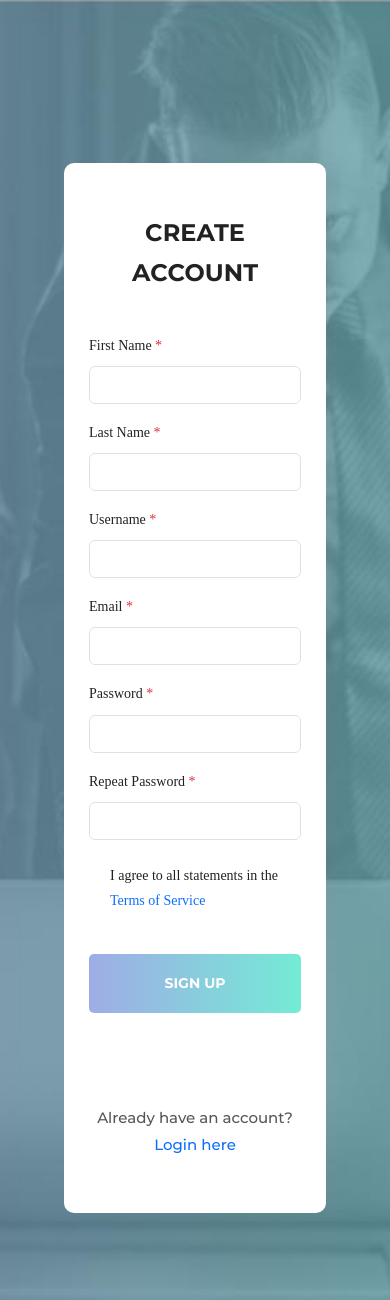
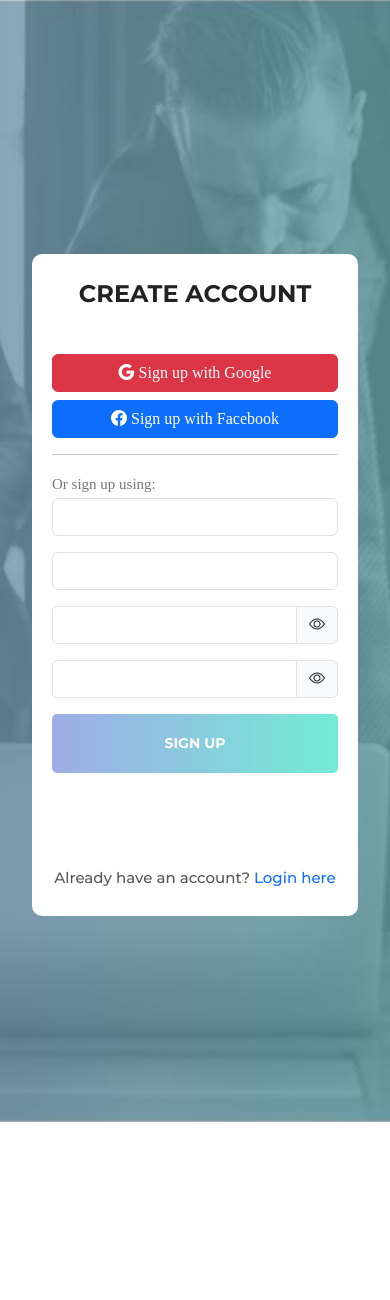
Before and after one commit to Harbeyzino/django-project, a Django app: page /security/sign_up/ in a window 390 px wide. Shown: the top 1300 px of the page. After the commit the page ends 1122 px from the top, so only its background shows below. Run offline with Django 5.2, Linux system fonts and the light colour scheme; some web fonts are replaced.

Commit message:
Form Validation

```diff
--- a/digiApp/static/sec_assets/css/style.css
+++ b/digiApp/static/sec_assets/css/style.css
@@ -348,12 +348,24 @@ input[type=checkbox]:not(old):checked + label > span:before {
   z-index: 2;
   color: #555; }
 
-@media screen and (max-width: 768px) {
-  .container {
-    width: calc(100% - 40px);
-    max-width: 100%; } }
-@media screen and (max-width: 480px) {
-  .signup-content {
-    padding: 50px 25px; } }
+  @media screen and (max-width: 768px) {
+    .container {
+      width: 100%;
+      height: 100vh; /* Full viewport height */
+      padding: 0 20px; /* Optional padding for spacing */
+      max-width: 100%;
+      display: flex;
+      align-items: center; /* Center content vertically */
+      justify-content: center; /* Center content horizontally */
+    }
+  }
+
+  @media screen and (max-width: 480px) {
+    .signup-content {
+      padding: 20px; /* Adjust padding for smaller screens */
+      width: 100%; /* Full width for content */
+    }
+  }
+
 
 /*# sourceMappingURL=style.css.map */
--- a/digiApp/templates/digiApp/security/base/sec-app.html
+++ b/digiApp/templates/digiApp/security/base/sec-app.html
@@ -175,145 +175,143 @@ function checkPasswordsMatch() {
 
 // Sign up Validation
 
-// signup.js
+document.addEventListener("DOMContentLoaded", function() {
+    // Toggle password visibility
+    const togglePassword1 = document.getElementById('toggle-password1');
+    const password1 = document.getElementById('password1');
+    const eyeIcon1 = document.getElementById('eye-icon1');
+    togglePassword1.addEventListener('click', function () {
+        const type = password1.type === 'password' ? 'text' : 'password';
+        password1.type = type;
+        eyeIcon1.classList.toggle('bi-eye');
+        eyeIcon1.classList.toggle('bi-eye-slash');
+    });
 
-document.addEventListener('DOMContentLoaded', () => {
-    const signupForm = document.getElementById('signup-form');
+    const togglePassword2 = document.getElementById('toggle-password2');
+    const password2 = document.getElementById('password2');
+    const eyeIcon2 = document.getElementById('eye-icon2');
+    togglePassword2.addEventListener('click', function () {
+        const type = password2.type === 'password' ? 'text' : 'password';
+        password2.type = type;
+        eyeIcon2.classList.toggle('bi-eye');
+        eyeIcon2.classList.toggle('bi-eye-slash');
+    });
 
-    // Add event listeners
-    addEventListeners();
+    // Show password instructions on focus
+    password1.addEventListener('focus', function() {
+        document.getElementById('password1-instructions').style.display = 'block';
+    });
+    password1.addEventListener('blur', function() {
+        document.getElementById('password1-instructions').style.display = 'none';
+    });
 
-    function addEventListeners() {
-        signupForm.fname.addEventListener('focus', () => showFieldInstructions('fname'));
-        signupForm.lname.addEventListener('focus', () => showFieldInstructions('lname'));
-        signupForm.username.addEventListener('focus', () => showFieldInstructions('username'));
-        signupForm.email.addEventListener('focus', () => showFieldInstructions('email'));
-        signupForm.password1.addEventListener('focus', () => showFieldInstructions('password1'));
-        signupForm.password2.addEventListener('focus', () => showFieldInstructions('password2'));
+    // Password validation on input
+    password1.addEventListener('input', function() {
+        const passwordValue = password1.value;
 
-        // Hide instructions on input
-        signupForm.fname.addEventListener('input', () => hideFieldInstructions('fname'));
-        signupForm.lname.addEventListener('input', () => hideFieldInstructions('lname'));
-        signupForm.username.addEventListener('input', () => hideFieldInstructions('username'));
-        signupForm.email.addEventListener('input', () => hideFieldInstructions('email'));
-        signupForm.password1.addEventListener('input', () => hideFieldInstructions('password1'));
-        signupForm.password2.addEventListener('input', () => hideFieldInstructions('password2'));
-
-        // Add input validation
-        signupForm.fname.addEventListener('input', () => validateName('fname'));
-        signupForm.lname.addEventListener('input', () => validateName('lname'));
-        signupForm.username.addEventListener('input', validateUsername);
-        signupForm.email.addEventListener('input', validateEmail);
-        signupForm.password1.addEventListener('input', validatePassword);
-        signupForm.password2.addEventListener('input', checkPasswordsMatch);
-        signupForm['agree-term'].addEventListener('change', validateTerms);
-        signupForm.addEventListener('submit', handleSubmit);
+        // Check length (at least 10 characters)
+        const lengthCheck = document.getElementById('length-icon');
+        if (passwordValue.length >= 10) {
+            lengthCheck.textContent = '✅';
+        } else {
+            lengthCheck.textContent = '❌';
         }
 
-    // Show field instructions
-    function showFieldInstructions(fieldId) {
-        document.getElementById(`${fieldId}-instructions`).style.display = 'block';
+        // Check for uppercase letter
+        const uppercaseCheck = document.getElementById('uppercase-icon');
+        if (/[A-Z]/.test(passwordValue)) {
+            uppercaseCheck.textContent = '✅';
+        } else {
+            uppercaseCheck.textContent = '❌';
         }
 
-    // Hide field instructions
-    function hideFieldInstructions(fieldId) {
-        document.getElementById(`${fieldId}-instructions`).style.display = 'none';
+        // Check for lowercase letter
+        const lowercaseCheck = document.getElementById('lowercase-icon');
+        if (/[a-z]/.test(passwordValue)) {
+            lowercaseCheck.textContent = '✅';
+        } else {
+            lowercaseCheck.textContent = '❌';
         }
 
-    // Validate Name
-    function validateName(fieldId) {
-        const field = signupForm[fieldId];
-        const feedback = document.getElementById(`${fieldId}-feedback`);
-        if (field.value.trim().length < 2) {
-            feedback.textContent = 'Name must be at least 2 characters long.';
+        // Check for a number
+        const numberCheck = document.getElementById('number-icon');
+        if (/\d/.test(passwordValue)) {
+            numberCheck.textContent = '✅';
         } else {
-            feedback.textContent = '';
-        }
+            numberCheck.textContent = '❌';
         }
 
+        // Check for a special character
+        const specialCheck = document.getElementById('special-icon');
+        if (/[!@#?$%^&*]/.test(passwordValue)) {
+            specialCheck.textContent = '✅';
+        } else {
+            specialCheck.textContent = '❌';
+        }
+    });
+
+    // Form validation (basic)
+    const form = document.getElementById('signup-form');
+    form.addEventListener('submit', function(event) {
+        let valid = true;
+
         // Validate Username
-    function validateUsername() {
-        const username = signupForm.username.value;
-        const feedback = document.getElementById('username-feedback');
-        if (username.trim().length < 3) {
-            feedback.textContent = 'Username must be at least 3 characters long.';
+        const username = document.getElementById('username');
+        const usernameFeedback = document.getElementById('username-feedback');
+        if (!username.value) {
+            usernameFeedback.textContent = "Username is required!";
+            valid = false;
         } else {
-            feedback.textContent = '';
-        }
+            usernameFeedback.textContent = "";
         }
 
         // Validate Email
-    function validateEmail() {
-        const email = signupForm.email.value;
-        const feedback = document.getElementById('email-feedback');
-        const emailRegex = /^[^\s@]+@[^\s@]+\.[^\s@]+$/;
-        if (!emailRegex.test(email)) {
-            feedback.textContent = 'Please enter a valid email address.';
+        const email = document.getElementById('email');
+        const emailFeedback = document.getElementById('email-feedback');
+        if (!email.value) {
+            emailFeedback.textContent = "Email is required!";
+            valid = false;
         } else {
-            feedback.textContent = '';
-        }
+            emailFeedback.textContent = "";
         }
 
         // Validate Password
-    function validatePassword() {
-        const password = signupForm.password1.value;
-        const feedback = document.getElementById('password1-feedback');
-        const lengthValid = password.length >= 10;
-        const uppercaseValid = /[A-Z]/.test(password);
-        const numberValid = /\d/.test(password);
-        const specialValid = /[!@#$%^&*(),.?":{}|<>]/.test(password);
-
-        // Check for each condition
-        togglePasswordValidationIcons(lengthValid, uppercaseValid, numberValid, specialValid);
-
-        if (lengthValid && uppercaseValid && numberValid && specialValid) {
-            feedback.textContent = '';
+        const password1Feedback = document.getElementById('password1-feedback');
+        const password1Value = password1.value;
+        if (password1Value.length < 10) {
+            password1Feedback.textContent = "Password must be at least 10 characters long!";
+            valid = false;
+        } else if (!/[A-Z]/.test(password1Value)) {
+            password1Feedback.textContent = "Password must contain at least one uppercase letter!";
+            valid = false;
+        } else if (!/[a-z]/.test(password1Value)) {
+            password1Feedback.textContent = "Password must contain at least one lowercase letter!";
+            valid = false;
+        } else if (!/\d/.test(password1Value)) {
+            password1Feedback.textContent = "Password must contain at least one number!";
+            valid = false;
+        } else if (!/[!@#?$%^&*]/.test(password1Value)) {
+            password1Feedback.textContent = "Password must contain at least one special character!";
+            valid = false;
         } else {
-            feedback.textContent = 'Password must meet all requirements.';
-        }
+            password1Feedback.textContent = "";
         }
 
-    // Toggle password validation icons
-    function togglePasswordValidationIcons(lengthValid, uppercaseValid, numberValid, specialValid) {
-        document.getElementById('length-icon').textContent = lengthValid ? '✔️' : '❌';
-        document.getElementById('uppercase-icon').textContent = uppercaseValid ? '✔️' : '❌';
-        document.getElementById('number-icon').textContent = numberValid ? '✔️' : '❌';
-        document.getElementById('special-icon').textContent = specialValid ? '✔️' : '❌';
+        // Confirm Password Validation
+        const password2 = document.getElementById('password2');
+        const password2Feedback = document.getElementById('password2-feedback');
+        if (password1Value !== password2.value) {
+            password2Feedback.textContent = "Passwords do not match!";
+            valid = false;
+        } else {
+            password2Feedback.textContent = "";
         }
 
-    // Check Passwords Match
-    function checkPasswordsMatch() {
-        const password1 = signupForm.password1.value;
-        const password2 = signupForm.password2.value;
-        const feedback = document.getElementById('password2-feedback');
-        if (password1 !== password2) {
-            feedback.textContent = 'Passwords do not match.';
-        } else {
-            feedback.textContent = '';
-        }
-    }
-
-    // Validate Terms
-    function validateTerms() {
-        const feedback = document.getElementById('agree-term-feedback');
-        if (!signupForm['agree-term'].checked) {
-            feedback.textContent = 'You must agree to the terms and conditions.';
-        } else {
-            feedback.textContent = '';
-        }
-    }
-
-    // Handle Submit
-    function handleSubmit(event) {
-        const isValid = [...signupForm.elements].every((input) => input.checkValidity());
-        if (!isValid) {
-            event.preventDefault();
-            alert('Please fill in all the fields correctly.');
-        }
+        if (!valid) {
+            event.preventDefault(); // Prevent form submission if not valid
         }
     });
-
-
+});
 
 
     </script>
--- a/digiApp/templates/digiApp/security/signup.html
+++ b/digiApp/templates/digiApp/security/signup.html
@@ -3,56 +3,60 @@
 
 {% block content %}
 <section class="signup">
-        <div class="container">
+    <div class="container-fluid">
         <div class="signup-content">
             <form method="POST" action="{% url 'security.register' %}" enctype="multipart/form-data" id="signup-form" class="signup-form">
                 {% csrf_token %}
                 <h2 class="form-title">Create Account</h2>
 
+                <!-- Social Authentication (Google and Facebook) -->
+                <div class="form-group mb-3">
+                    <a href="" class="btn btn-danger w-100">
+                        <i class="bi bi-google"></i> Sign up with Google
+                    </a>
+                    <a href="" class="btn btn-primary w-100 mt-2">
+                        <i class="bi bi-facebook"></i> Sign up with Facebook
+                    </a>
+                </div>
+                <hr />
+                <p>Or sign up using:</p>
                 <!-- First Name Field -->
-                    <div class="form-group mb-3">
+                <!-- <div class="form-group mb-3">
                     <label for="fname" class="form-label">First Name <span class="text-danger">*</span></label>
                     <input type="text" class="form-control" name="fname" id="fname" required>
                     <small id="fname-feedback" class="text-danger"></small>
-                        <div id="fname-instructions" class="field-instructions" style="display: none;">
-                            <p>First name must be at least 2 characters long.</p>
-                        </div>
-                    </div>
+                </div> -->
 
                 <!-- Last Name Field -->
-                    <div class="form-group mb-3">
+                <!-- <div class="form-group mb-3">
                     <label for="lname" class="form-label">Last Name <span class="text-danger">*</span></label>
                     <input type="text" class="form-control" name="lname" id="lname" required>
                     <small id="lname-feedback" class="text-danger"></small>
-                        <div id="lname-instructions" class="field-instructions" style="display: none;">
-                            <p>Last name must be at least 2 characters long.</p>
-                        </div>
-                    </div>
+                </div> -->
 
                 <!-- Username Field -->
                 <div class="form-group mb-3">
-                        <label for="username" class="form-label">Username <span class="text-danger">*</span></label>
+                    <!-- <label for="username" class="form-label">Username <span class="text-danger">*</span></label> -->
                     <input type="text" class="form-control" name="username" id="username" required>
                     <small id="username-feedback" class="text-danger"></small>
-                        <div id="username-instructions" class="field-instructions" style="display: none;">
-                            <p>Username must be at least 3 characters long.</p>
-                        </div>
                 </div>
 
                 <!-- Email Field -->
                 <div class="form-group mb-3">
-                        <label for="email" class="form-label">Email <span class="text-danger">*</span></label>
+                    <!-- <label for="email" class="form-label">Email <span class="text-danger">*</span></label> -->
                     <input type="email" class="form-control" name="email" id="email" required>
                     <small id="email-feedback" class="text-danger"></small>
-                        <div id="email-instructions" class="field-instructions" style="display: none;">
-                            <p>Please enter a valid email address.</p>
-                        </div>
                 </div>
 
                 <!-- Password Field -->
                 <div class="form-group mb-3">
-                        <label for="password1" class="form-label">Password <span class="text-danger">*</span></label>
+                    <!-- <label for="password1" class="form-label">Password <span class="text-danger">*</span></label> -->
+                    <div class="input-group">
                         <input type="password" class="form-control" name="password1" id="password1" required>
+                        <span class="input-group-text" id="toggle-password1">
+                            <i class="bi bi-eye" id="eye-icon1"></i>
+                        </span>
+                    </div>
                     <small id="password1-feedback" class="text-danger"></small>
 
                     <!-- Password Instructions -->
@@ -61,7 +65,8 @@
                         <ul>
                             <li><span id="length-icon">❌</span> At least 10 characters</li>
                             <li><span id="uppercase-icon">❌</span> Uppercase and lowercase letters</li>
-                                <li><span id="number-icon">❌</span> Numbers</li>
+                            <li><span id="lowercase-icon">❌</span> Lowercase letters</li>
+                            <li><span id="number-icon">❌</span> At least one number</li>
                             <li><span id="special-icon">❌</span> At least one special character (e.g., @, #, ?)</li>
                         </ul>
                     </div>
@@ -69,22 +74,25 @@
 
                 <!-- Confirm Password Field -->
                 <div class="form-group mb-3">
-                        <label for="password2" class="form-label">Repeat Password <span class="text-danger">*</span></label>
+                    <!-- <label for="password2" class="form-label">Repeat Password <span class="text-danger">*</span></label> -->
+                    <div class="input-group">
                         <input type="password" class="form-control" name="password2" id="password2" required>
+                        <span class="input-group-text" id="toggle-password2">
+                            <i class="bi bi-eye" id="eye-icon2"></i>
+                        </span>
+                    </div>
                     <small id="password2-feedback" class="text-danger"></small>
-                        <div id="password2-instructions" class="field-instructions" style="display: none;">
-                            <p>Passwords must match.</p>
-                        </div>
                 </div>
 
+
                 <!-- Terms and Conditions -->
-                    <div class="form-group mb-3 form-check">
+                <!-- <div class="form-group mb-3 form-check">
                     <input type="checkbox" class="form-check-input" name="agree-term" id="agree-term">
                     <label for="agree-term" class="form-check-label">
                         I agree to all statements in the <a href="#" class="text-decoration-none">Terms of Service</a>
                     </label>
                     <small id="agree-term-feedback" class="text-danger"></small>
-                    </div>
+                </div> -->
 
                 <!-- Submit Button -->
                 <div class="form-group">
@@ -95,8 +103,8 @@
             <p class="loginhere">
                 Already have an account? <a href="{% url 'security.login' %}" class="text-decoration-none">Login here</a>
             </p>
+
         </div>
     </div>
 </section>
-
 {% endblock %}
--- a/digiApp/urls.py
+++ b/digiApp/urls.py
@@ -3,7 +3,7 @@ from . import views
 from django.conf import settings
 from django.conf.urls.static import static
 from django.contrib.auth import views as auth_views
-# from .views import CustomPasswordResetConfirmView
+from .views import CustomPasswordResetCompleteView
 
 
 urlpatterns = [
@@ -32,9 +32,7 @@ urlpatterns = [
         name='password_reset_confirm'
     ),
 
-    path('reset/done/',
-          auth_views.PasswordResetCompleteView.as_view(template_name='digiApp/security/password_reset_complete.html'),
-         name='password_reset_complete'),
+    path('reset/done/', CustomPasswordResetCompleteView.as_view(), name='password_reset_complete'),
 
     ## Security Path
 
--- a/digiApp/views.py
+++ b/digiApp/views.py
@@ -393,16 +393,6 @@ def edit_profile(request):
 
 
 
-
-
-
-from django.contrib.auth import get_user_model
-from django.core.mail import send_mail
-from django.shortcuts import render, redirect
-from django.urls import reverse
-from django.utils.http import urlsafe_base64_encode
-from django.contrib.auth.tokens import default_token_generator
-
 from django.contrib.auth.tokens import default_token_generator
 from django.contrib.auth import get_user_model
 from django.urls import reverse
@@ -446,3 +436,38 @@ def custom_password_reset(request):
             )
 
     return render(request, 'digiApp/security/password_reset.html')
+
+
+# views.py
+from django.contrib.auth.views import PasswordResetCompleteView
+from django.core.mail import send_mail
+from django.conf import settings
+from django.shortcuts import render
+from django.contrib.auth.models import User
+
+class CustomPasswordResetCompleteView(PasswordResetCompleteView):
+    template_name = 'digiApp/security/password_reset_complete.html'
+
+    def form_valid(self, form):
+        # Call the parent method to ensure the default behavior
+        response = super().form_valid(form)
+
+        # Retrieve the user who has reset their password (via email confirmation)
+        user = self.request.user  # The logged-in user who reset their password
+
+        # Send a custom email after password reset with the new password
+        if user:
+            new_password = form.cleaned_data.get('new_password1')
+
+            # Make sure the new password exists before sending it
+            if new_password:
+                send_mail(
+                    'Your Password Has Been Reset',
+                    f'Hello {user.username},\n\nYour password has been successfully reset. '
+                    f'Your new password is: {new_password}\n\nPlease keep this information secure.',
+                    settings.EMAIL_HOST_USER,
+                    [user.email],
+                    fail_silently=False,
+                )
+
+        return response
```
Also changed, not shown: digiApp/static/sec_assets/js/main.js (+0 -29 lines), digiApp/templates/digiApp/security/login.html (+13 -2 lines). Lines whose indentation alone changed are shown as unchanged.
